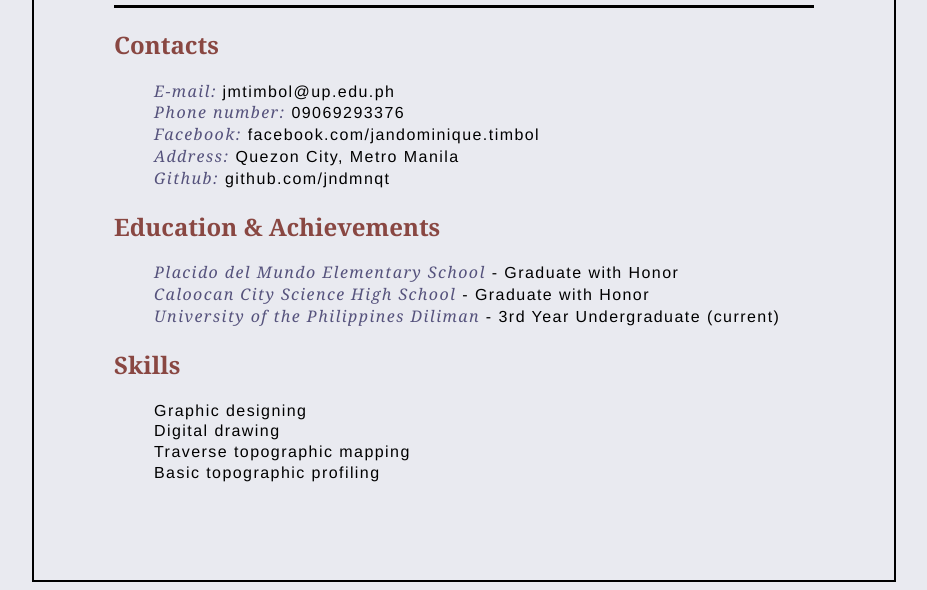
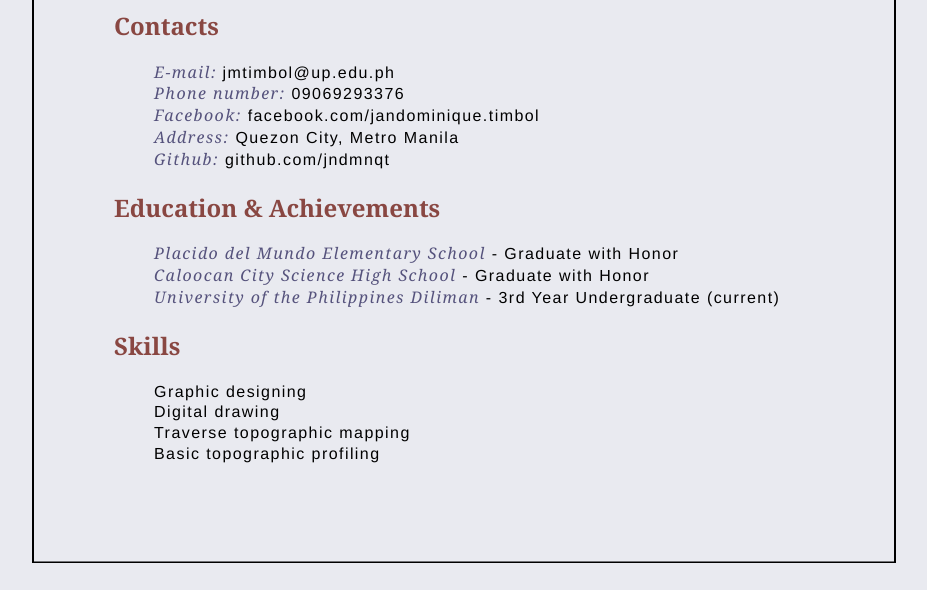
Before and after one commit to jndmnqt/myresume, a plain HTML site: page index.html in a window 1280 px wide. Shown: the part 253-843 px from the top of the page, without its empty margins (176-1103 px from the left). After the commit the page ends 816 px from the top, so only its background shows below. Drawn offline with Linux system fonts and the light colour scheme.

Commit message:
Update style.css

```diff
--- a/style.css
+++ b/style.css
@@ -54,7 +54,7 @@ div.p {
   padding:80px;
   border: 2px solid black;
   margin: auto;
-  margin-top: 100px;
+  transform: translate(0, 10%);
 }
 
 ul {
```
